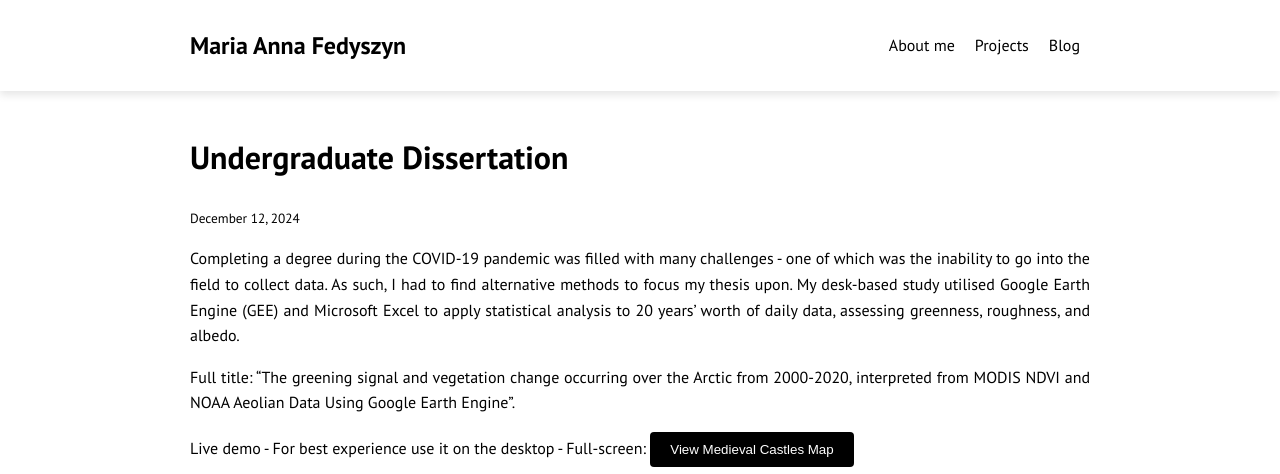
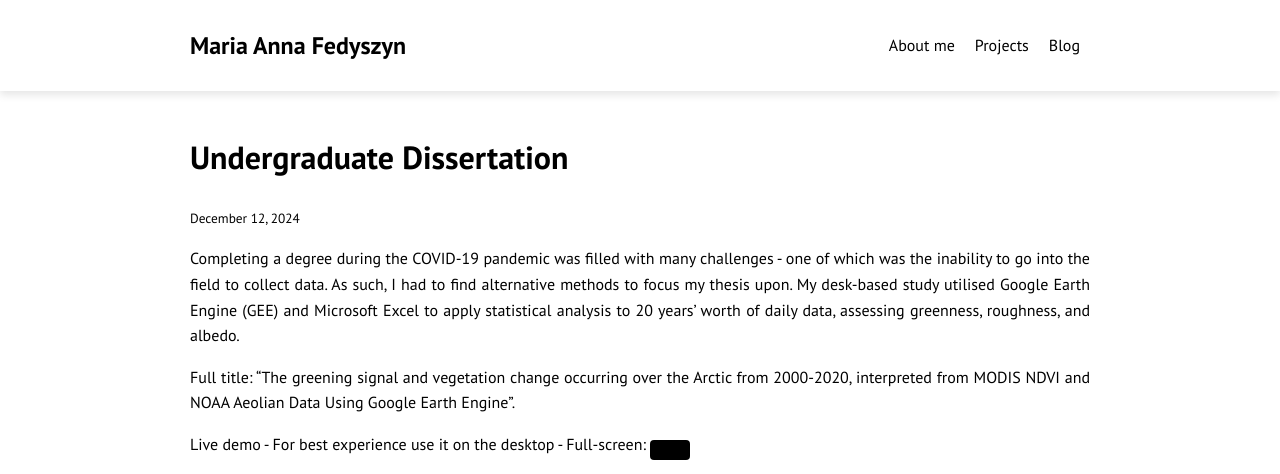
Before and after one commit to maria-anna-gis/maria-anna-gis.github.io, a Jekyll site: the page built from _projects/12-12-24-Undergraduate-Dis.md, in a window 1280 px wide, cut to the strip 0-474 px from the top of the page. Built offline with Jekyll 4.4.1, drawn with Linux system fonts in a browser that asks for light colours.

Commit message:
Update 12-12-24-Undergraduate-Dis.md

```diff
--- a/_projects/12-12-24-Undergraduate-Dis.md
+++ b/_projects/12-12-24-Undergraduate-Dis.md
@@ -11,7 +11,7 @@ My desk-based study utilised Google Earth Engine (GEE) and Microsoft Excel to ap
 
 Full title: "The greening signal and vegetation change occurring over the Arctic from 2000-2020, interpreted from MODIS NDVI and NOAA Aeolian Data Using Google Earth Engine”.
 
-Live demo - For best experience use it on the desktop - Full-screen: <a href="https://PLACEHOLDER/" target="_blank"><button style="background-color: #000000; color: white; padding: 10px 20px; border: none; border-radius: 4px; cursor: pointer;">View Medieval Castles Map</button></a>
+Live demo - For best experience use it on the desktop - Full-screen: <a href="https://PLACEHOLDER/" target="_blank"><button style="background-color: #000000; color: white; padding: 10px 20px; border: none; border-radius: 4px; cursor: pointer;"></button></a>
 
 
 <iframe src="https://PLACEHOLDER" width="100%" height="600"></iframe>
```
